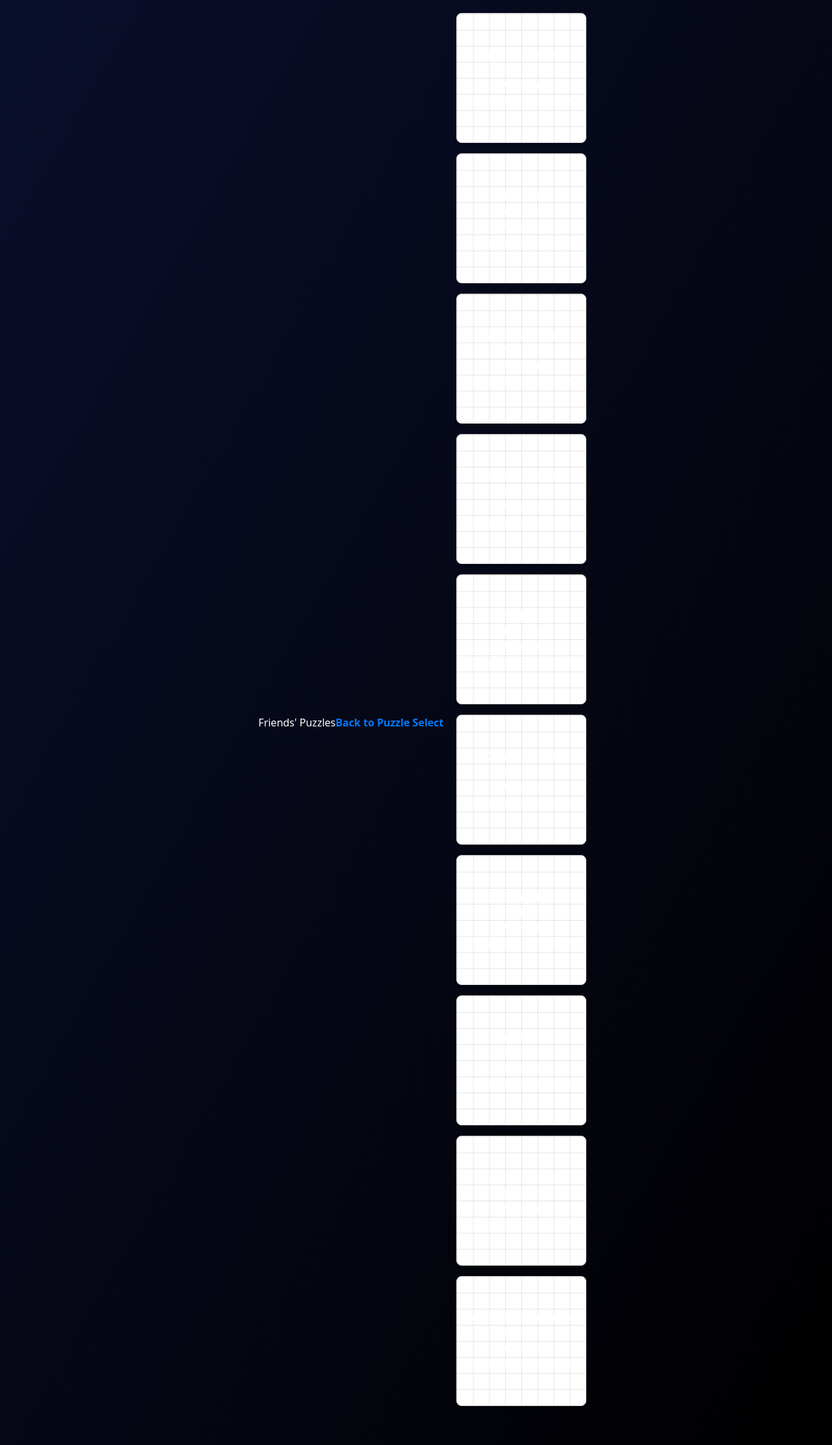
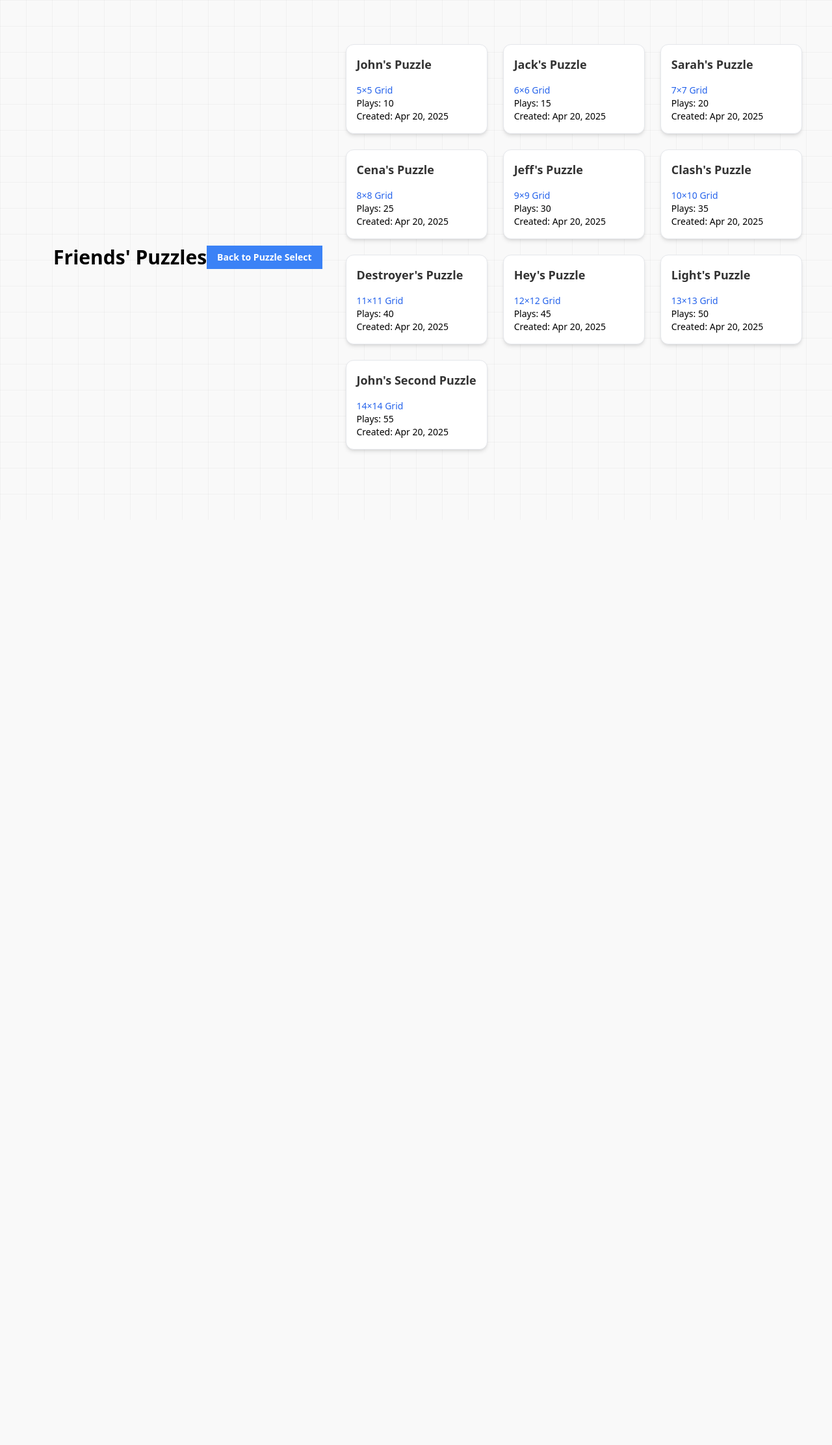
Before and after one commit to EthanVB123/CITS3403_GroupProject, a Flask app: page /puzzleselect/friends/0 in a window 1280 px wide. Shown: the whole page at 65% size. After the commit the page ends 761 px from the top, so only its background shows below. Run offline with Flask 3, Linux system fonts and the light colour scheme; some libraries are stand-ins or nearby versions.

Commit message:
Changed the desing of the friends puzzles page using basic tailwind designs

```diff
--- a/app/templates/friends_page.html
+++ b/app/templates/friends_page.html
@@ -7,7 +7,8 @@
         <link rel="stylesheet" href="{{ url_for('static', filename='friends_page.css') }}">
         <script src="https://cdn.tailwindcss.com"></script>
     </head>
-    <body class="min-h-screen bg-white text-black font-sans flex justify-center items-center">
+    <body class="min-h-screen bg-white text-black font-sans flex justify-center items-center"
+    style="background-color: #f9f9f9; background-image: linear-gradient(to right, rgba(0,0,0,0.03) 1px, transparent 1px), linear-gradient(to bottom, rgba(0,0,0,0.03) 1px, transparent 1px); background-size: 40px 40px;">
 
       <header class="absolute top-6 left-6">
         <h1 class="text-3xl font-bold text-gray-800">Friends</h1>
@@ -19,7 +20,7 @@
                 <button class="bg-blue-500 hover:bg-blue-600 text-white px-4 py-2 rounded-lg font-semibold text-sm" id="add-friend-btn">Add Friend</button>
                 <p id="message" class="message"></p>
             </div>
-            <h3 class= "text-2xl font-bold text-white mb-6 mt-4"> Your Friends</h3>
+            <h3 class= "text-2xl font-bold text-black mb-6 mt-4"> Your Friends</h3>
             <div class="text-white text-lg mb-4" id="friends-section">
                 <div class="border border-gray-200 rounded-xl p-4" onclick="toggleFriendDetails(this)">
                     <h3 class="text-lg text-black font-bold">Ryan</h3>
--- a/app/templates/friends_puzzles.html
+++ b/app/templates/friends_puzzles.html
@@ -7,73 +7,93 @@
   <link rel="stylesheet" href="{{ url_for('static', filename='puzzle_select.css') }}">
   <script src="https://cdn.tailwindcss.com"></script>
 </head>
-<body class="min-h-screen bg-gradient-to-br from-[#0a0f2c] to-black flex justify-center items-center text-white font-sans">
+<body class="min-h-screen bg-white text-black font-sans flex justify-center items-center"
+style="background-color: #f9f9f9; background-image: linear-gradient(to right, rgba(0,0,0,0.03) 1px, transparent 1px), linear-gradient(to bottom, rgba(0,0,0,0.03) 1px, transparent 1px); background-size: 40px 40px;">
   <header>
-    <h1>Friends' Puzzles</h1>
-    <button class="back-button" onclick="location.href='/puzzleselect'">Back to Puzzle Select</button>
+    <div class="max-w-6xl mx-auto px-4 py-12">
+      <div class="flex justify-between items-center mb-6 mt-4">
+    <h1 class="text-3xl font-bold">Friends' Puzzles</h1>
+    <button class="bg-blue-500 hover:bg-blue-600 text-white px-4 py-2 rounded-xlg font-bold text-sm" onclick="location.href='/puzzleselect'">Back to Puzzle Select</button>
   </header>
 
   <section class="puzzle-section">
-    <div class="puzzle-grid">
-      <div class="puzzle-card" data-puzzle-id="1">
-        <strong>John's Puzzle</strong>
-        <span>5×5 Grid</span>
-        <span>Plays: 10</span>
-        <span>Created: Apr 20, 2025</span>
+    <div class="grid grid-cols-1 sm:grid-cols-2 lg:grid-cols-3 gap-6">
+      <div class="bg-white rounded-xl shadow-md p-4 border" data-puzzle-id="1">
+        <h2 class="text-lg font-bold mb-1">John's Puzzle</h2>
+        <p class="text-blue-600 text-sm">5×5 Grid</p>
+        <p class="text-sm">Plays: 10</p>
+        <p class="text-sm">Created: Apr 20, 2025</p>
       </div>
-      <div class="puzzle-card" data-puzzle-id="2">
-        <strong>Jack's Puzzle</strong>
-        <span>6×6 Grid</span>
-        <span>Plays: 15</span>
-        <span>Created: Apr 20, 2025</span>
+
+
+      <div class="bg-white rounded-xl shadow-md p-4 border" data-puzzle-id="2">
+        <h2 class="text-lg font-bold mb-1">Jack's Puzzle</h2>
+        <p class="text-blue-600 text-sm">6×6 Grid</p>
+        <p class="text-sm">Plays: 15</p>
+        <p class="text-sm">Created: Apr 20, 2025</p>
       </div>
-      <div class="puzzle-card" data-puzzle-id="3">
-        <strong>Sarah's Puzzle</strong>
-        <span>7×7 Grid</span>
-        <span>Plays: 20</span>
-        <span>Created: Apr 20, 2025</span>
+
+
+      <div class="bg-white rounded-xl shadow-md p-4 border" data-puzzle-id="3">
+        <h2 class="text-lg font-bold mb-1">Sarah's Puzzle</h2>
+        <p class="text-blue-600 text-sm">7×7 Grid</p>
+        <p class="text-sm">Plays: 20</p>
+        <p class="text-sm">Created: Apr 20, 2025</p>
       </div>
-      <div class="puzzle-card" data-puzzle-id="4">
-        <strong>Cena's Puzzle</strong>
-        <span>8×8 Grid</span>
-        <span>Plays: 25</span>
-        <span>Created: Apr 20, 2025</span>
+
+
+      <div class="bg-white rounded-xl shadow-md p-4 border" data-puzzle-id="4">
+        <h2 class="text-lg font-bold mb-1">Cena's Puzzle</h2>
+        <p class="text-blue-600 text-sm">8×8 Grid</p>
+        <p class="text-sm">Plays: 25</p>
+        <p class="text-sm">Created: Apr 20, 2025</p>
       </div>
-      <div class="puzzle-card" data-puzzle-id="5">
-        <strong>Jeff's Puzzle</strong>
-        <span>9×9 Grid</span>
-        <span>Plays: 30</span>
-        <span>Created: Apr 20, 2025</span>
+
+
+
+      <div class="bg-white rounded-xl shadow-md p-4 border" data-puzzle-id="5">
+        <h2 class="text-lg font-bold mb-1">Jeff's Puzzle</h2>
+        <p class="text-blue-600 text-sm">9×9 Grid</p>
+        <p class="text-sm">Plays: 30</p>
+        <p class="text-sm">Created: Apr 20, 2025</p>
       </div>
-      <div class="puzzle-card" data-puzzle-id="6">
-        <strong>Clash's Puzzle</strong>
-        <span>10×10 Grid</span>
-        <span>Plays: 35</span>
-        <span>Created: Apr 20, 2025</span>
+
+
+      <div class="bg-white rounded-xl shadow-md p-4 border" data-puzzle-id="6">
+        <h2 class="text-lg font-bold mb-1">Clash's Puzzle</h2>
+        <p class="text-blue-600 text-sm">10×10 Grid</p>
+        <p class="text-sm">Plays: 35</p>
+        <p class="text-sm">Created: Apr 20, 2025</p>
       </div>
-      <div class="puzzle-card" data-puzzle-id="7">
-        <strong>Destroyer's Puzzle</strong>
-        <span>11×11 Grid</span>
-        <span>Plays: 40</span>
-        <span>Created: Apr 20, 2025</span>
+
+      <div class="bg-white rounded-xl shadow-md p-4 border" data-puzzle-id="7">
+        <h2 class="text-lg font-bold mb-1">Destroyer's Puzzle</h2>
+        <p class="text-blue-600 text-sm">11×11 Grid</p>
+        <p class="text-sm">Plays: 40</p>
+        <p class="text-sm">Created: Apr 20, 2025</p>
       </div>
-      <div class="puzzle-card" data-puzzle-id="8">
-        <strong>Hey's Puzzle</strong>
-        <span>12×12 Grid</span>
-        <span>Plays: 45</span>
-        <span>Created: Apr 20, 2025</span>
+
+
+      <div class="bg-white rounded-xl shadow-md p-4 border" data-puzzle-id="8">
+        <h2 class="text-lg font-bold mb-1">Hey's Puzzle</h2>
+        <p class="text-blue-600 text-sm">12×12 Grid</p>
+        <p class="text-sm">Plays: 45</p>
+        <p class="text-sm">Created: Apr 20, 2025</p>
       </div>
-      <div class="puzzle-card" data-puzzle-id="9">
-        <strong>Light's Puzzle</strong>
-        <span>13×13 Grid</span>
-        <span>Plays: 50</span>
-        <span>Created: Apr 20, 2025</span>
+
+      <div class="bg-white rounded-xl shadow-md p-4 border" data-puzzle-id="9">
+        <h2 class="text-lg font-bold mb-1">Light's Puzzle</h2>
+        <p class="text-blue-600 text-sm">13×13 Grid</p>
+        <p class="text-sm">Plays: 50</p>
+        <p class="text-sm">Created: Apr 20, 2025</p>
       </div>
-      <div class="puzzle-card" data-puzzle-id="10">
-        <strong>John's Second Puzzle</strong>
-        <span>14×14 Grid</span>
-        <span>Plays: 55</span>
-        <span>Created: Apr 20, 2025</span>
+
+
+      <div class="bg-white rounded-xl shadow-md p-4 border" data-puzzle-id="10">
+        <h2 class="text-lg font-bold mb-1">John's Second Puzzle</h2>
+        <p class="text-blue-600 text-sm">14×14 Grid</p>
+        <p class="text-sm">Plays: 55</p>
+        <p class="text-sm">Created: Apr 20, 2025</p>
       </div>
     </div>
   </section>
```
